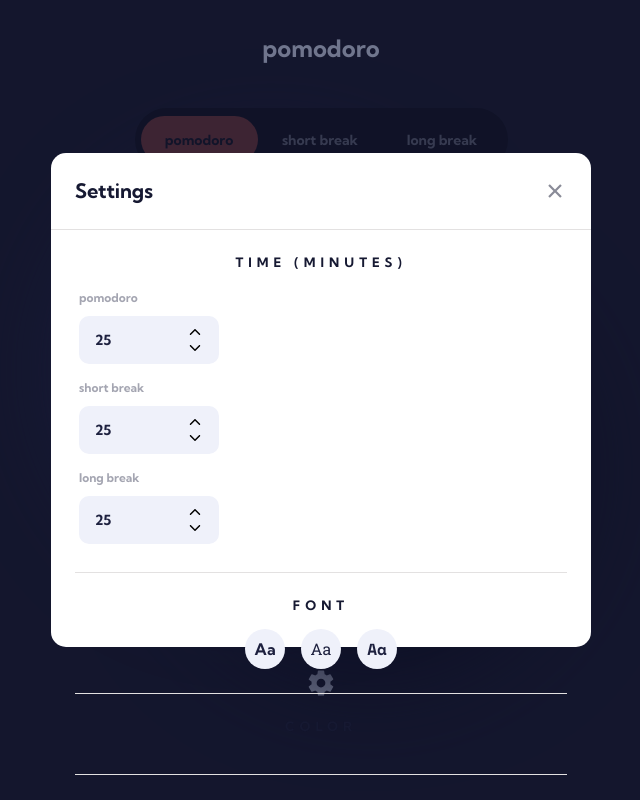
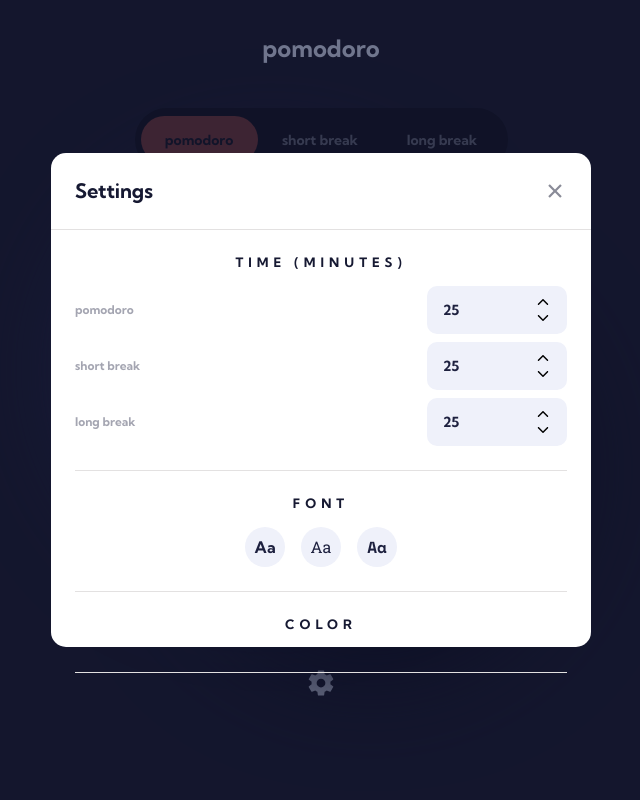
Before and after one commit to Furxx2000/Pomodoro-app, a React (Vite) app: page / in a window 1280 px wide. Shown: the whole page, without its empty margins (319-959 px from the left). Built offline with nearby package versions, Linux system fonts and the light colour scheme.

Commit message:
Change layout

```diff
--- a/src/components/UI/Form.tsx
+++ b/src/components/UI/Form.tsx
@@ -4,7 +4,7 @@ export default function Form({ title }: { title: string }) {
   function handleOnChangeFont() {}
 
   return (
-    <div className='bg-white w-fit p-1 grid gap-y-2.5 '>
+    <div className='flex items-center justify-between gap-y-2.5 w-full bg-white'>
       <label
         htmlFor={`${title}-Form`}
         className=' text-dark-blue-1 text-xs opacity-40'
@@ -22,12 +22,11 @@ export default function Form({ title }: { title: string }) {
         <div>
           <IoIosArrowUp
             tabIndex={0}
-            color='text-dark-blue-1'
+            color='bg-arrow'
             className='hover:opacity-25 transition ease-in cursor-pointer'
           />
           <IoIosArrowDown
             tabIndex={0}
-            color='text-dark-blue-1'
             className='hover:opacity-25 transition ease-in cursor-pointer'
           />
         </div>
--- a/src/components/UI/Selector.tsx
+++ b/src/components/UI/Selector.tsx
@@ -15,9 +15,7 @@ function isValidFont(font: string): font is keyof typeof classes.fonts {
 export default function Selector({ font }: { font: string }) {
   let fontClasses = '';
 
-  if (isValidFont(font)) {
-    fontClasses = classes.fonts[font];
-  }
+  if (isValidFont(font)) fontClasses = classes.fonts[font];
 
   return <button className={`${classes.selector} ${fontClasses}`}>Aa</button>;
 }
```
